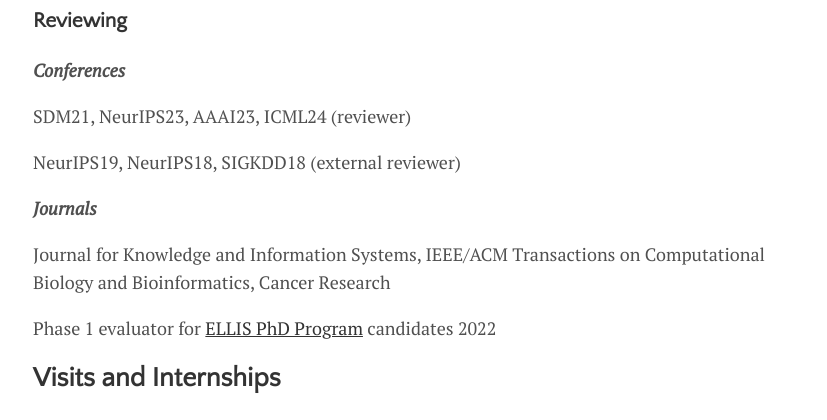
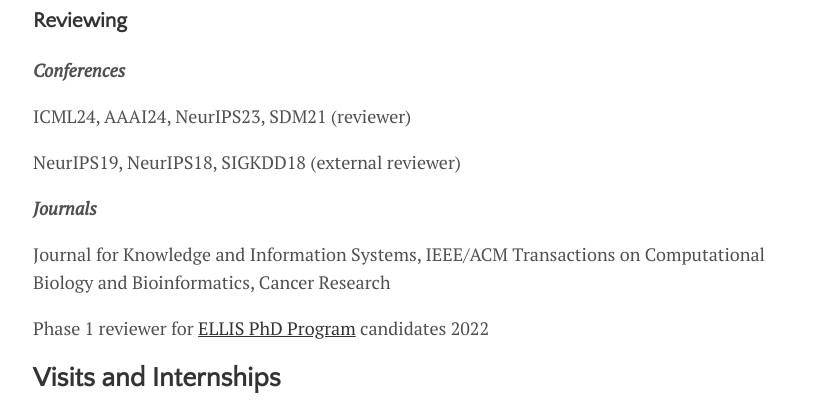
Before and after one commit to FischerJo/FischerJo.github.io, a Jekyll site: the page built from menu/shortcv.md, in a window 1280 px wide. Shown: the part 711-1131 px from the top of the page, without its empty margins (223-1050 px from the left). Built offline with Jekyll 4.4.1, drawn with Linux system fonts in a browser that asks for light colours.

Commit message:
Updated reviewing conference order

```diff
--- a/menu/shortcv.md
+++ b/menu/shortcv.md
@@ -30,7 +30,7 @@ Harvard University, T.H. Chan School of Public Health
 
 ***Conferences***
 
-SDM21, NeurIPS23, AAAI23, ICML24 (reviewer)
+ICML24, AAAI24, NeurIPS23, SDM21 (reviewer)
 
 NeurIPS19, NeurIPS18, SIGKDD18 (external reviewer)
 
@@ -41,7 +41,7 @@ IEEE/ACM Transactions on Computational Biology and Bioinformatics,
 Cancer Research
 
 
-Phase 1 evaluator for [ELLIS PhD Program](https://ellis.eu/phd-postdoc) candidates 2022
+Phase 1 reviewer for [ELLIS PhD Program](https://ellis.eu/phd-postdoc) candidates 2022
 
 
 ## Visits and Internships
```
